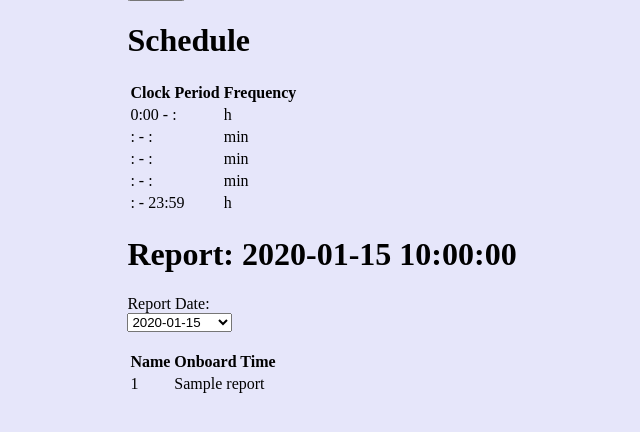
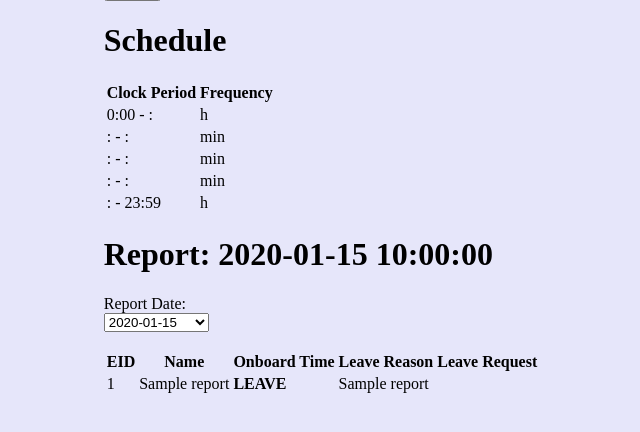
Before and after one commit to Herz721/TTCheckinSystem, a Flask app: template ConfigWeb/templates/configPage.html in a window 1280 px wide. Shown: the part 338-770 px from the top of the page, without its empty margins (318-958 px from the left). Run offline with Flask 2, Linux system fonts and the light colour scheme; the visitor is signed in with stand-in values (Sample User, id 1); tables that the repository leaves empty hold one stand-in row (values such as "Sample post"); the template is opened without the code that fills it: most values are stand-ins (such as "Sample title", 1, 10 or a date in 2020); parts of the project's set-up code (start-up, migrations or seed data) failed here and were passed over; some libraries are stand-ins or nearby versions.

Commit message:
add LeaveRequest function

```diff
--- a/ConfigWeb/main.py
+++ b/ConfigWeb/main.py
@@ -6,7 +6,7 @@ sys.path.append("../module")
 from checkpoint import Checkpoints
 from datetime import datetime, date, time, timedelta
 from config import CheckInSystemConfig, Database
-from db_table import Employee, ClockRecord, Device
+from db_table import Employee, ClockRecord, Device, Leaverecord
 import socket
 from flask_session import Session
 
@@ -79,6 +79,16 @@ def setTime():
     return render_template("configPage.html", config = checkpoints.config, reports = checkpoints.reportFunc.queryall(),\
         date = str(date.today()), reportsDate = get_valid_dates(db))
 
+@app.route('/LeaveRequest', methods=['POST', 'GET'])
+def addRequest():
+    eid = request.form['eid']
+    reason = request.form['reason']
+    lrecord = Leaverecord(eid, date.today(), reason)
+    db.session.add(lrecord)
+    db.session.commit()
+    db.session.flush()
+    return reason
+
 @app.route('/selectReport', methods=['POST'])
 def selectReport():
     """
@@ -95,4 +105,4 @@ def logout():
     return redirect("/")
 
 if __name__ == "__main__":
-    app.run(host="0.0.0.0", port=9122, debug=False)
+    app.run(host="0.0.0.0", port=9122, debug=True)
--- a/ConfigWeb/templates/configPage.html
+++ b/ConfigWeb/templates/configPage.html
@@ -67,6 +67,27 @@
   function submitDate(){
     document.getElementById("reportForm").submit();
   }
+
+  $(document).ready(function(){
+    $("#ReportTable").on('click','.btnRequest',function(){
+        var currentRow = $(this).closest("tr");
+        var eid = currentRow.find("td:eq(0)").text();
+        var reason = currentRow.find("input").val();
+        $.ajax({
+            type: "post",
+            url: "/LeaveRequest",
+            data: {
+                "eid": eid,
+                "reason": reason,
+            },
+            success: function(data) {
+              currentRow.find("td:eq(2)").html("<b>LEAVE</b>");
+              currentRow.find("td:eq(3)").html(data);
+              alert("Success!")
+            }
+        });
+    });
+  });
 </script>
 
 <form action="/selectReport" method="POST" id = "reportForm">
@@ -80,15 +101,31 @@
   >
 </form><br/>
 
-<table>
+<table id="ReportTable">
   <tr>
+    <th>EID</th>
     <th>Name</th>
     <th>Onboard Time</th>
+    <th>Leave Reason</th>
+    <th>Leave Request</th>
   </tr>
   {% for report in reports %}
   <tr>
     <td>{{ report[0] }}</td>
-    <td>{{ report[2] }}</td>
+    <td>{{ report[1] }}</td>
+    {% if report[3] == None %}
+      <td>{{ report[2] }}</td>
+      <td>
+        <input type="text">
+      </td>
+      <td>
+        <button class="btnRequest">Request</button>
+      </td>
+    {% endif %}
+    {% if report[3] != None %}
+      <td><b>LEAVE</b></td>
+      <td>{{ report[3] }}</td>
+    {% endif %}
   </tr>
   {% endfor %}
 </table>
--- a/ConfigWeb/templates/layout.html
+++ b/ConfigWeb/templates/layout.html
@@ -1,10 +1,13 @@
 <!DOCTYPE html>
 <html lang="en">
+
 <head>
     <meta charset="UTF-8" />
     <meta name="viewport" content="width=device-width, initial-scale=1.0" />
     <title>Trojan Tech Manage</title>
     <script src="https://ajax.googleapis.com/ajax/libs/jquery/3.5.1/jquery.min.js"></script>
+    <script src="https://maxcdn.bootstrapcdn.com/bootstrap/3.3.0/js/bootstrap.min.js"></script>
+    <script src="https://code.jquery.com/jquery-1.11.1.min.js"></script>
     <script type="text/javascript" src="./login.js"></script>
 </head>
 <style>
@@ -28,4 +31,5 @@
 <body>
     {% block body %}{% endblock %}
 </body>
+
 </html>
--- a/module/checkpoint.py
+++ b/module/checkpoint.py
@@ -95,8 +95,8 @@ class Checkpoints:
             func = self.reportFunc.create_DailyReport,
             trigger = CronTrigger(
                 day_of_week = 'mon-fri',
-                # hour = self.config.CREATE_REPORT_TIME
-                minute = "*/5"
+                hour = self.config.CREATE_REPORT_TIME
+                # minute = "*/5"
             ),
             id = "create_report",
             replace_existing = True
```
Also changed, not shown: module/db_table.py (+14 -0 lines), module/report.py (+11 -6 lines). Lines whose indentation alone changed are shown as unchanged.
